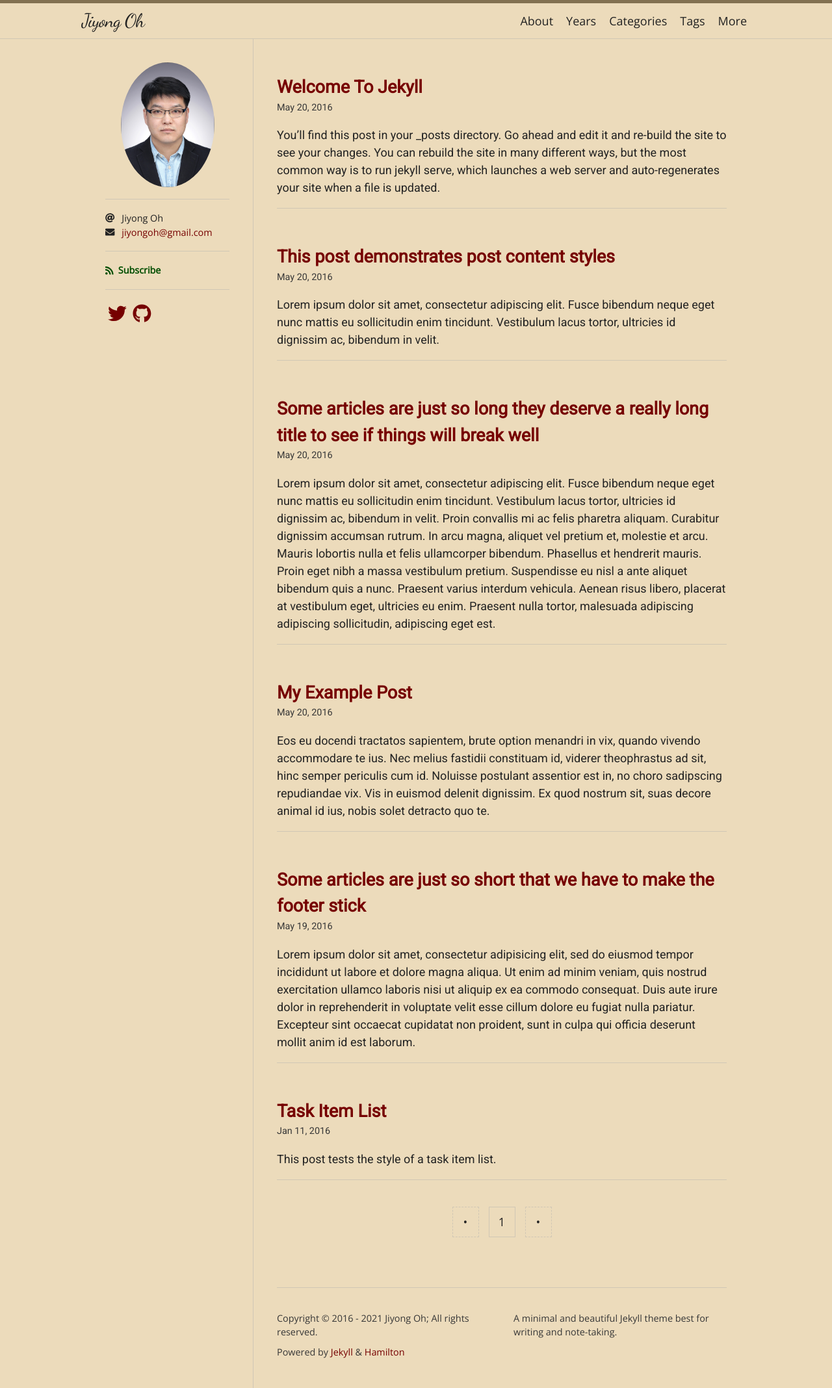
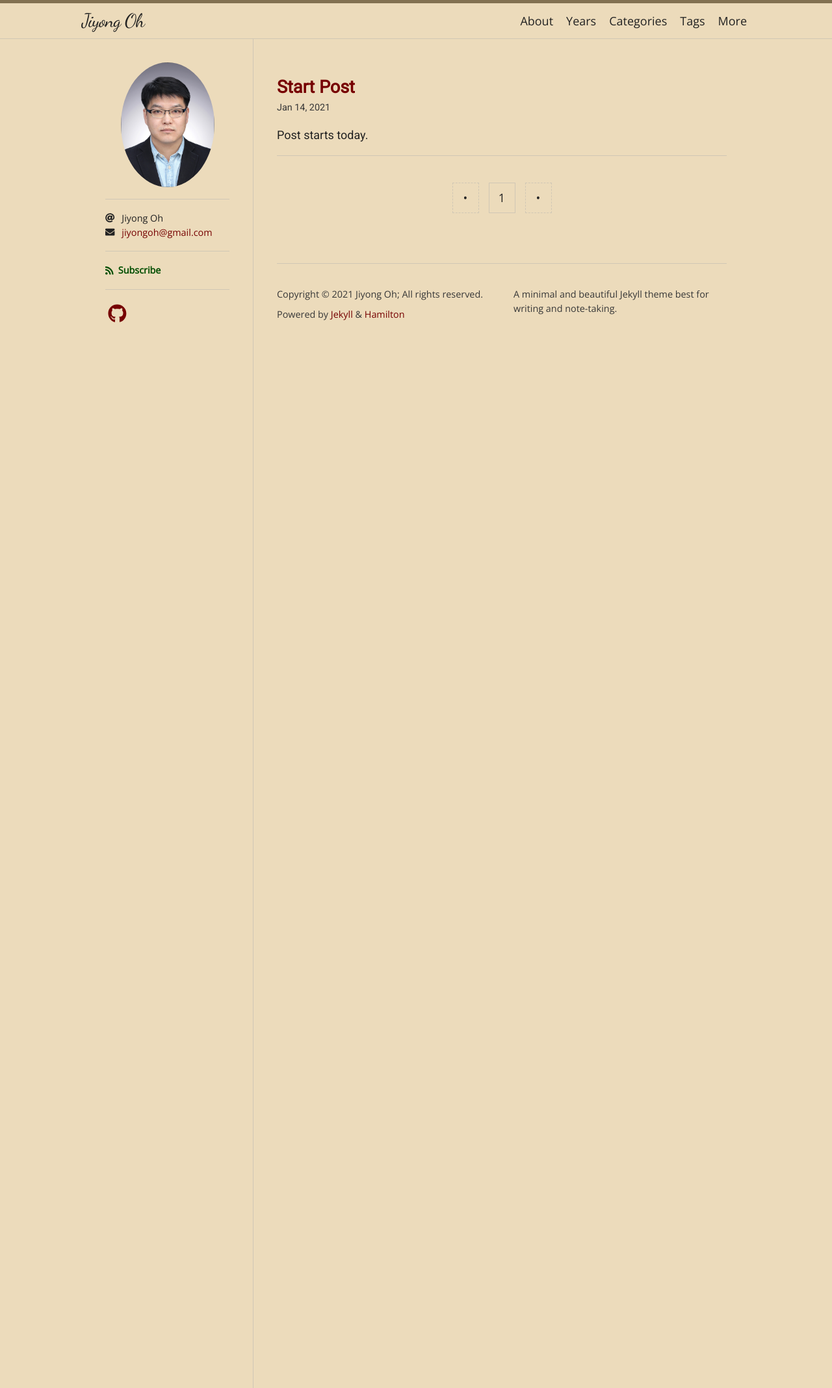
Before and after one commit to JiyongOh/JiyongOh.github.io, a Jekyll site: the page built from index.html, in a window 1280 px wide. Shown: the whole page at 65% size. Built offline with Jekyll 4.4.1, drawn with Linux system fonts in a browser that asks for light colours; nearby versions of some CDN libraries; some web fonts are replaced; the list of posts is cut into pages by our own code.

Commit message:
post exercise
post exercise

````diff
--- a/_data/social.yml
+++ b/_data/social.yml
@@ -1,6 +1,3 @@
-- title: Twitter
-  url: https://twitter.com/ngzhio
-  icon: fab fa-twitter
 - title: GitHub
   url: https://github.com/ngzhio/jekyll-theme-hamilton
   icon: fab fa-github
--- a/_posts/2016-01-11-task-item-list.md
+++ /dev/null
@@ -1,23 +0,0 @@
----
-layout: post
-title: Task Item List
-tags: [to-do list]
----
-
-This post tests the style of a task item list.
-
-Source:
-
-```markdown
-- [x] Eating
-- [ ] Walking
-  - [ ] Running
-- [ ] Sleeping
-```
-
-Rendered:
-
-- [x] Eating
-- [ ] Walking
-  - [ ] Running
-- [ ] Sleeping
--- a/_posts/2016-05-19-super-short-article.md
+++ /dev/null
@@ -1,7 +0,0 @@
----
-layout: post
-title: "Some articles are just so short that we have to make the footer stick"
-categories: misc
----
-
-Lorem ipsum dolor sit amet, consectetur adipisicing elit, sed do eiusmod tempor incididunt ut labore et dolore magna aliqua. Ut enim ad minim veniam, quis nostrud exercitation ullamco laboris nisi ut aliquip ex ea commodo consequat. Duis aute irure dolor in reprehenderit in voluptate velit esse cillum dolore eu fugiat nulla pariatur. Excepteur sint occaecat cupidatat non proident, sunt in culpa qui officia deserunt mollit anim id est laborum.
--- a/_posts/2016-05-20-my-example-post.md
+++ /dev/null
@@ -1,12 +0,0 @@
----
-layout: post
----
-
-Eos eu docendi tractatos sapientem, brute option menandri in vix, quando vivendo accommodare te ius. Nec melius fastidii constituam id, viderer theophrastus ad sit, hinc semper periculis cum id. Noluisse postulant assentior est in, no choro sadipscing repudiandae vix. Vis in euismod delenit dignissim. Ex quod nostrum sit, suas decore animal id ius, nobis solet detracto quo te.
-
-{% comment %}
-Might you have an include in your theme? Why not try it here!
-{% include my-themes-great-include.html %}
-{% endcomment %}
-
-No laudem altera adolescens has, volumus lucilius eum no. Eam ei nulla audiam efficiantur. Suas affert per no, ei tale nibh sea. Sea ne magna harum, in denique scriptorem sea, cetero alienum tibique ei eos. Labores persequeris referrentur eos ei.
--- a/_posts/2016-05-20-super-long-article.md
+++ /dev/null
@@ -1,11 +0,0 @@
----
-layout: post
-title: "Some articles are just so long they deserve a really long title to see if things will break well"
-categories: misc
----
-
-Lorem ipsum dolor sit amet, consectetur adipiscing elit. Fusce bibendum neque eget nunc mattis eu sollicitudin enim tincidunt. Vestibulum lacus tortor, ultricies id dignissim ac, bibendum in velit. Proin convallis mi ac felis pharetra aliquam. Curabitur dignissim accumsan rutrum. In arcu magna, aliquet vel pretium et, molestie et arcu. Mauris lobortis nulla et felis ullamcorper bibendum. Phasellus et hendrerit mauris. Proin eget nibh a massa vestibulum pretium. Suspendisse eu nisl a ante aliquet bibendum quis a nunc. Praesent varius interdum vehicula. Aenean risus libero, placerat at vestibulum eget, ultricies eu enim. Praesent nulla tortor, malesuada adipiscing adipiscing sollicitudin, adipiscing eget est.
-
-Lorem ipsum dolor sit amet, consectetur adipiscing elit. Fusce bibendum neque eget nunc mattis eu sollicitudin enim tincidunt. Vestibulum lacus tortor, ultricies id dignissim ac, bibendum in velit. Proin convallis mi ac felis pharetra aliquam. Curabitur dignissim accumsan rutrum. In arcu magna, aliquet vel pretium et, molestie et arcu. Mauris lobortis nulla et felis ullamcorper bibendum. Phasellus et hendrerit mauris. Proin eget nibh a massa vestibulum pretium. Suspendisse eu nisl a ante aliquet bibendum quis a nunc. Praesent varius interdum vehicula. Aenean risus libero, placerat at vestibulum eget, ultricies eu enim. Praesent nulla tortor, malesuada adipiscing adipiscing sollicitudin, adipiscing eget est.
-
-Lorem ipsum dolor sit amet, consectetur adipiscing elit. Fusce bibendum neque eget nunc mattis eu sollicitudin enim tincidunt. Vestibulum lacus tortor, ultricies id dignissim ac, bibendum in velit. Proin convallis mi ac felis pharetra aliquam. Curabitur dignissim accumsan rutrum. In arcu magna, aliquet vel pretium et, molestie et arcu. Mauris lobortis nulla et felis ullamcorper bibendum. Phasellus et hendrerit mauris. Proin eget nibh a massa vestibulum pretium. Suspendisse eu nisl a ante aliquet bibendum quis a nunc. Praesent varius interdum vehicula. Aenean risus libero, placerat at vestibulum eget, ultricies eu enim. Praesent nulla tortor, malesuada adipiscing adipiscing sollicitudin, adipiscing eget est.
--- a/_posts/2016-05-20-this-post-demonstrates-post-content-styles.md
+++ /dev/null
@@ -1,116 +0,0 @@
----
-layout: post
-toc: true
-title: "This post demonstrates post content styles"
-categories: junk
-tags: [markdown, css, html]
-author:
-  - Bart Simpson
-  - Nelson Mandela Muntz
----
-
-Lorem ipsum dolor sit amet, consectetur adipiscing elit. Fusce bibendum neque eget nunc mattis eu sollicitudin enim tincidunt. Vestibulum lacus tortor, ultricies id dignissim ac, bibendum in velit.
-
-## Some great heading (h2)
-
-Proin convallis mi ac felis pharetra aliquam. Curabitur dignissim accumsan rutrum. In arcu magna, aliquet vel pretium et, molestie et arcu.
-
-Mauris lobortis nulla et felis ullamcorper bibendum. Phasellus et hendrerit mauris. Proin eget nibh a massa vestibulum pretium. Suspendisse eu nisl a ante aliquet bibendum quis a nunc. Praesent varius interdum vehicula. Aenean risus libero, placerat at vestibulum eget, ultricies eu enim. Praesent nulla tortor, malesuada adipiscing adipiscing sollicitudin, adipiscing eget est.
-
-## Another great heading (h2)
-
-Lorem ipsum dolor sit amet, consectetur adipiscing elit. Fusce bibendum neque eget nunc mattis eu sollicitudin enim tincidunt. Vestibulum lacus tortor, ultricies id dignissim ac, bibendum in velit.
-
-### Some great subheading (h3)
-
-Proin convallis mi ac felis pharetra aliquam. Curabitur dignissim accumsan rutrum. In arcu magna, aliquet vel pretium et, molestie et arcu. Mauris lobortis nulla et felis ullamcorper bibendum.
-
-Phasellus et hendrerit mauris. Proin eget nibh a massa vestibulum pretium. Suspendisse eu nisl a ante aliquet bibendum quis a nunc.
-
-### Some great subheading (h3)
-
-Praesent varius interdum vehicula. Aenean risus libero, placerat at vestibulum eget, ultricies eu enim. Praesent nulla tortor, malesuada adipiscing adipiscing sollicitudin, adipiscing eget est.
-
-> This quote will *change* your life. It will reveal the <i>secrets</i> of the universe, and all the wonders of humanity. Don't <em>misuse</em> it.
-
-Lorem ipsum dolor sit amet, consectetur adipiscing elit. Fusce bibendum neque eget nunc mattis eu sollicitudin enim tincidunt.
-
-### Some great subheading (h3)
-
-Vestibulum lacus tortor, ultricies id dignissim ac, bibendum in velit. Proin convallis mi ac felis pharetra aliquam. Curabitur dignissim accumsan rutrum.
-
-```html
-<html>
-  <head>
-  </head>
-  <body>
-    <p>Hello, World!</p>
-  </body>
-</html>
-```
-
-
-In arcu magna, aliquet vel pretium et, molestie et arcu. Mauris lobortis nulla et felis ullamcorper bibendum. Phasellus et hendrerit mauris.
-
-#### You might want a sub-subheading (h4)
-
-In arcu magna, aliquet vel pretium et, molestie et arcu. Mauris lobortis nulla et felis ullamcorper bibendum. Phasellus et hendrerit mauris.
-
-In arcu magna, aliquet vel pretium et, molestie et arcu. Mauris lobortis nulla et felis ullamcorper bibendum. Phasellus et hendrerit mauris.
-
-#### But it's probably overkill (h4)
-
-In arcu magna, aliquet vel pretium et, molestie et arcu. Mauris lobortis nulla et felis ullamcorper bibendum. Phasellus et hendrerit mauris.
-
-##### Could be a smaller sub-heading, `pacman` (h5)
-
-In arcu magna, aliquet vel pretium et, molestie et arcu. Mauris lobortis nulla et felis ullamcorper bibendum. Phasellus et hendrerit mauris.
-
-###### Small yet significant sub-heading  (h6)
-
-In arcu magna, aliquet vel pretium et, molestie et arcu. Mauris lobortis nulla et felis ullamcorper bibendum. Phasellus et hendrerit mauris.
-
-### Oh hai, an unordered list!!
-
-In arcu magna, aliquet vel pretium et, molestie et arcu. Mauris lobortis nulla et felis ullamcorper bibendum. Phasellus et hendrerit mauris.
-
-- First item, yo
-- Second item, dawg
-- Third item, what what?!
-- Fourth item, fo sheezy my neezy
-
-### Oh hai, an ordered list!!
-
-In arcu magna, aliquet vel pretium et, molestie et arcu. Mauris lobortis nulla et felis ullamcorper bibendum. Phasellus et hendrerit mauris.
-
-1. First item, yo
-2. Second item, dawg
-3. Third item, what what?!
-4. Fourth item, fo sheezy my neezy
-
-
-
-## Headings are cool! (h2)
-
-Proin eget nibh a massa vestibulum pretium. Suspendisse eu nisl a ante aliquet bibendum quis a nunc. Praesent varius interdum vehicula. Aenean risus libero, placerat at vestibulum eget, ultricies eu enim. Praesent nulla tortor, malesuada adipiscing adipiscing sollicitudin, adipiscing eget est.
-
-Praesent nulla tortor, malesuada adipiscing adipiscing sollicitudin, adipiscing eget est.
-
-Proin eget nibh a massa vestibulum pretium. Suspendisse eu nisl a ante aliquet bibendum quis a nunc.
-
-### Tables
-
-Title 1               | Title 2               | Title 3               | Title 4
---------------------- | --------------------- | --------------------- | ---------------------
-lorem                 | lorem ipsum           | lorem ipsum dolor     | lorem ipsum dolor sit
-lorem ipsum dolor sit | lorem ipsum dolor sit | lorem ipsum dolor sit | lorem ipsum dolor sit
-lorem ipsum dolor sit | lorem ipsum dolor sit | lorem ipsum dolor sit | lorem ipsum dolor sit
-lorem ipsum dolor sit | lorem ipsum dolor sit | lorem ipsum dolor sit | lorem ipsum dolor sit
-
-
-Title 1 | Title 2 | Title 3 | Title 4
---- | --- | --- | ---
-lorem | lorem ipsum | lorem ipsum dolor | lorem ipsum dolor sit
-lorem ipsum dolor sit amet | lorem ipsum dolor sit amet consectetur | lorem ipsum dolor sit amet | lorem ipsum dolor sit
-lorem ipsum dolor | lorem ipsum | lorem | lorem ipsum
-lorem ipsum dolor | lorem ipsum dolor sit | lorem ipsum dolor sit amet | lorem ipsum dolor sit amet consectetur
--- a/_posts/2016-05-20-welcome-to-jekyll.md
+++ b/_posts/2021-01-14-start-post.md
@@ -1,10 +1,9 @@
 ---
 layout: post
 ---
-You’ll find this post in your `_posts` directory. Go ahead and edit it and re-build the site to see your changes. You can rebuild the site in many different ways, but the most common way is to run `jekyll serve`, which launches a web server and auto-regenerates your site when a file is updated.
+Post starts today.
 
-To add new posts, simply add a file in the `_posts` directory that follows the convention `YYYY-MM-DD-name-of-post.ext` and includes the necessary front matter. Take a look at the source for this post to get an idea about how it works.
-
+<!--
 Jekyll also offers powerful support for code snippets:
 
 {% highlight ruby %}
@@ -20,3 +19,4 @@ Check out the [Jekyll docs][jekyll-docs] for more info on how to get the most ou
 [jekyll-docs]: http://jekyllrb.com/docs/home
 [jekyll-gh]:   https://github.com/jekyll/jekyll
 [jekyll-talk]: https://talk.jekyllrb.com/
+-->
````
Also changed, not shown: about.md (+10 -1 lines), README.md.
